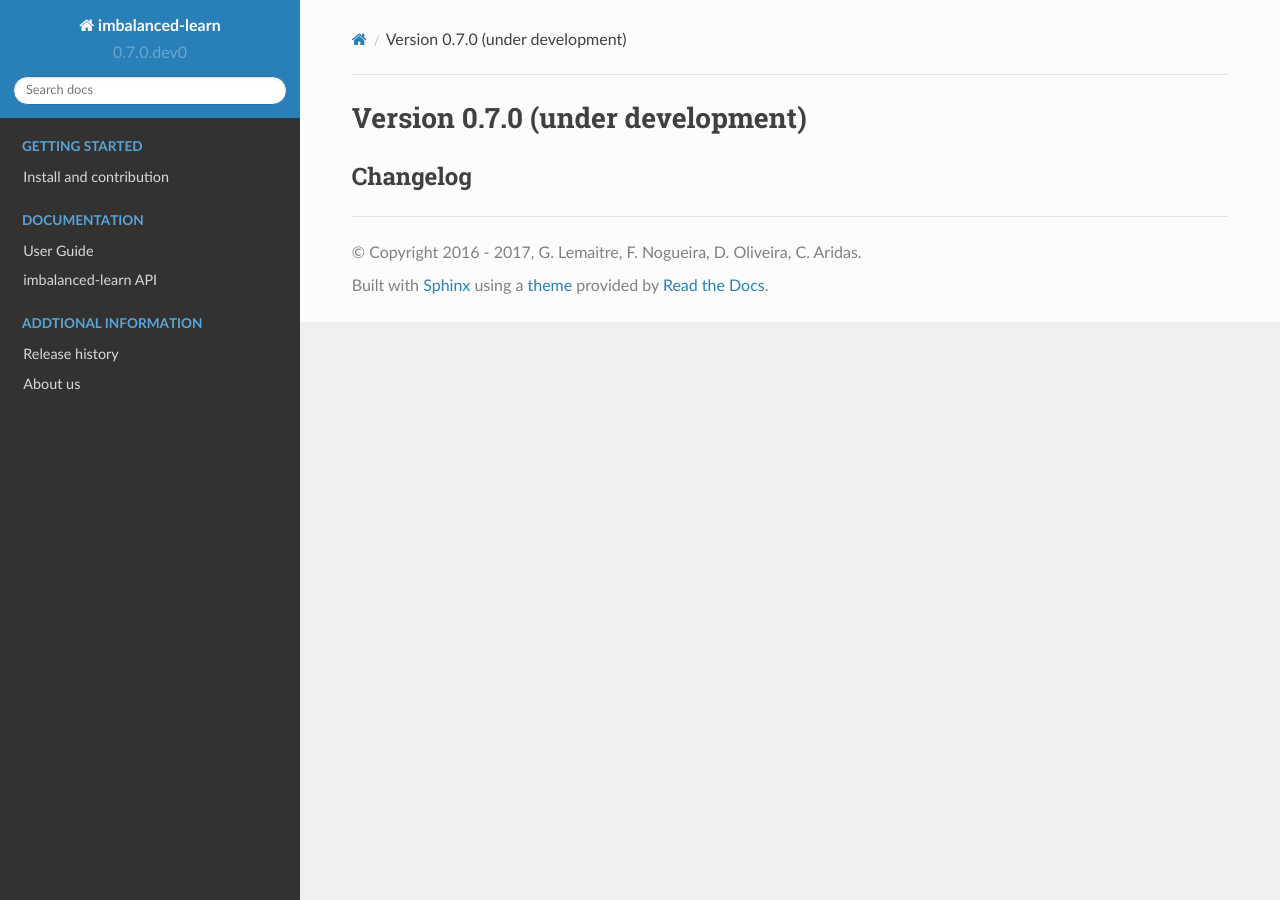
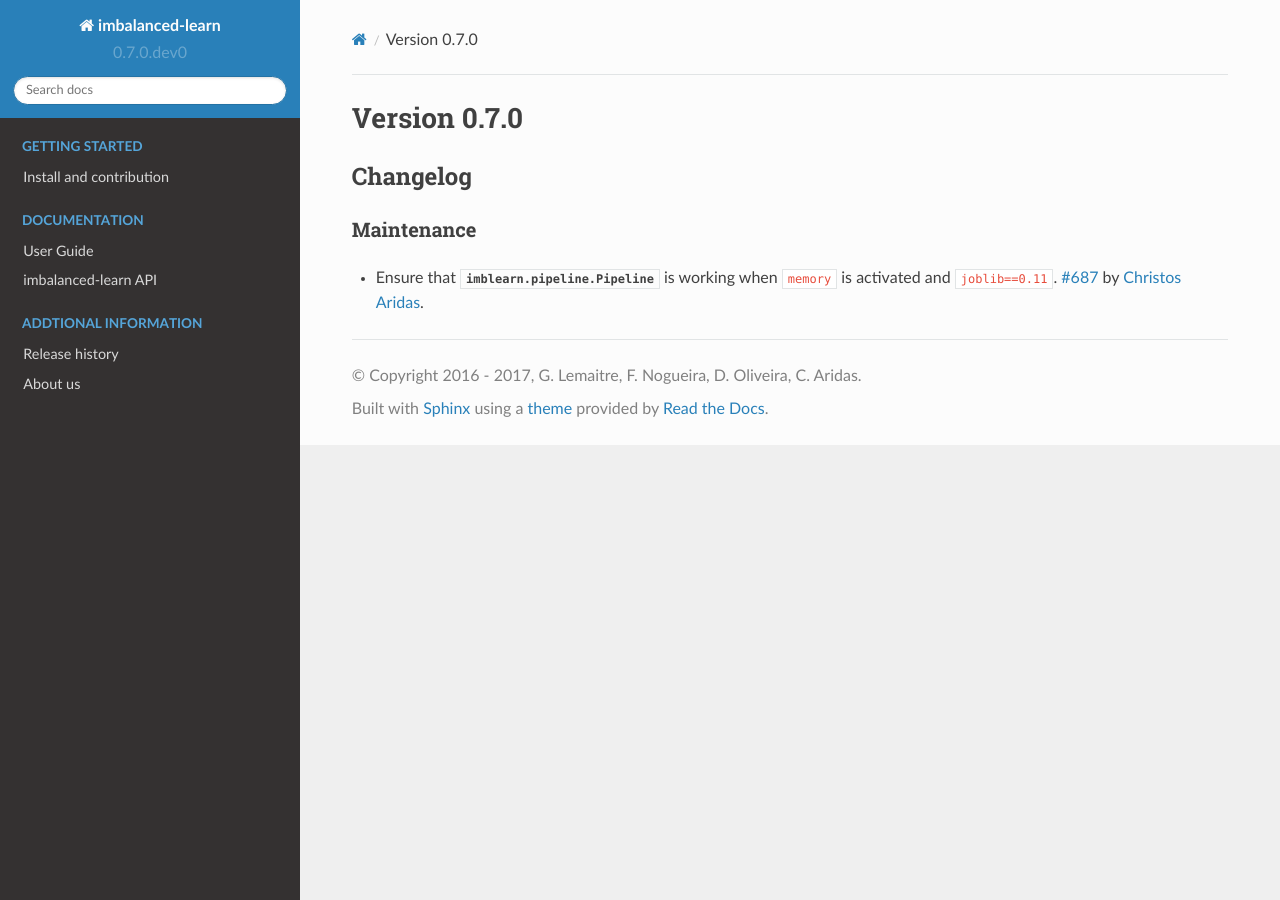
Before and after one commit to scikit-learn-contrib/imbalanced-learn, a Sphinx documentation site: the page built from doc/whats_new/v0.7.rst, in a window 1280 px wide. Built offline with Sphinx 7.4.7 and the Read the Docs theme 2.0.0, drawn with Linux system fonts in a browser that asks for light colours; formulas are drawn with MathJax 3; pages that are not in the unit, such as notebooks, are missing from menus.

Commit message:
DOC update whats new

```diff
--- a/doc/whats_new/v0.7.rst
+++ b/doc/whats_new/v0.7.rst
@@ -1,7 +1,14 @@
 .. _changes_0_7:
 
-Version 0.7.0 (under development)
-=================================
+Version 0.7.0
+=============
 
 Changelog
 ---------
+
+Maintenance
+...........
+
+- Ensure that :class:`imblearn.pipeline.Pipeline` is working when `memory`
+  is activated and `joblib==0.11`.
+  :pr:`687` by :user:`Christos Aridas <chkoar>`.
```
